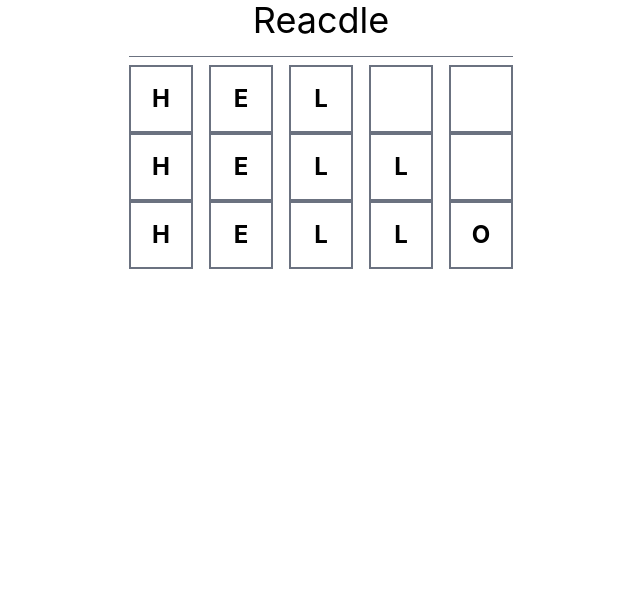
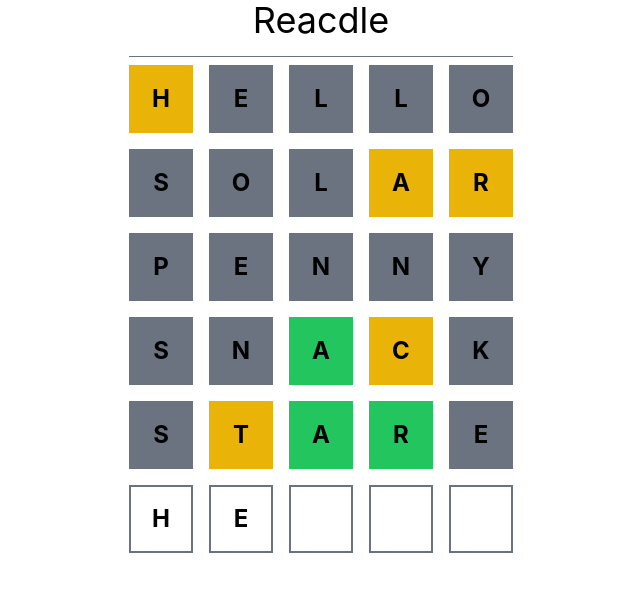
Before and after one commit to kibutan/wordle-react, a React (Vite) app: page / in a window 1280 px wide. Shown: the top 592 px of the page, without its empty margins (319-959 px from the left). Built offline with nearby package versions, Linux system fonts and the light colour scheme.

Commit message:
Get wordRow rendering correct UI according to state!

```diff
--- a/index.html
+++ b/index.html
@@ -4,7 +4,7 @@
     <meta charset="UTF-8" />
     <link rel="icon" type="image/svg+xml" href="/src/favicon.svg" />
     <meta name="viewport" content="width=device-width, initial-scale=1.0" />
-    <title>Vite App</title>
+    <title>Reacdle</title>
   </head>
   <body>
     <div id="root"></div>
--- a/src/App.tsx
+++ b/src/App.tsx
@@ -9,10 +9,13 @@
         <h1 className="text-4xl text-center">Reacdle</h1>
       </header>
 
-      <main>
-        <WordRow letters="hel" />
-        <WordRow letters="hell" />
+      <main className="grid grid-rows-6 gap-4">
         <WordRow letters="hello" />
+        <WordRow letters="solar" />
+        <WordRow letters="penny" />
+        <WordRow letters="snack" />
+        <WordRow letters="stare" />
+        <WordRow letters="he" />
       </main>
     </div>
   );
--- a/src/WordRow.tsx
+++ b/src/WordRow.tsx
@@ -1,3 +1,5 @@
+import { computeGuess } from "./word-utils";
+import { LetterState } from "./word-utils";
 const LETTER_LENGTH = 5;
 
 interface WordRowProps {
@@ -10,10 +12,11 @@
     .split("")
     .concat(Array(lettersRemaining).fill(""));
 
+  const guessStates = computeGuess(lettersProp);
   return (
     <div className="grid grid-cols-5 gap-4">
-      {letters.map((char) => (
-        <CharacterBox key={char} value={char} />
+      {letters.map((char, index) => (
+        <CharacterBox key={index} value={char} state={guessStates[index]} />
       ))}
     </div>
   );
@@ -21,12 +24,25 @@
 
 interface CharacterBoxProps {
   value: string;
+  state?: LetterState;
 }
 
-function CharacterBox({ value }: CharacterBoxProps) {
+function CharacterBox({ value, state }: CharacterBoxProps) {
+  const stateStyles = state == null ? "" : characterStateStyles[state];
+  console.log(state);
+
   return (
-    <div className="inline-block border-2 border-gray-500 p-4 uppercase font-bold text-2xl text-center">
+    <div
+      className={`inline-block border-2 border-gray-500 p-4 uppercase font-bold text-2xl text-center ${stateStyles}`}
+      border-gray-500
+    >
       {value}
     </div>
   );
 }
+
+const characterStateStyles = {
+  [LetterState.Miss]: "bg-gray-500 border-gray-500",
+  [LetterState.Present]: "bg-yellow-500 border-yellow-500",
+  [LetterState.Match]: "bg-green-500 border-green-500",
+};
--- a/src/word-utils.ts
+++ b/src/word-utils.ts
@@ -1,5 +1,6 @@
 import wordBank from "./word-bank.json";
 
+const word = getRandomWord();
 export function getRandomWord() {
   const randomIndex = Math.floor(Math.random() * wordBank.length);
   return wordBank[randomIndex];
@@ -10,10 +11,11 @@
   Present,
   Match,
 }
+console.log(word);
 
 export function computeGuess(
   guess: string,
-  answerString: string
+  answerString: string = word
 ): LetterState[] {
   const result: LetterState[] = [];
   if (guess.length !== answerString.length) {
```
Also changed, not shown: 1 other file (tests, documents, lock files or other folders).
